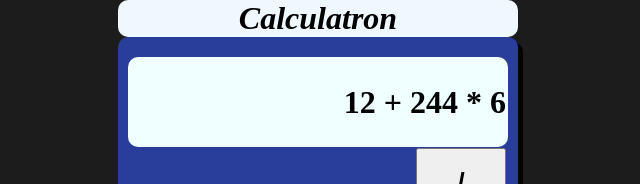
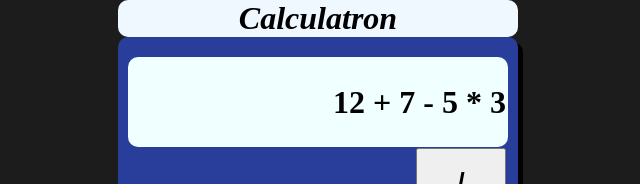
Before and after one commit to ZackD-Git/calculator, a website: page index.html in a window 1280 px wide. Shown: the top 184 px of the page, without its empty margins (322-962 px from the left). Drawn offline with Linux system fonts and the light colour scheme.

Commit message:
Change base text

```diff
--- a/index.html
+++ b/index.html
@@ -13,7 +13,7 @@
     <h1>Calculatron</h1>
     <div class="calculator_body">
         <div class="display_screen">
-            <p id="display_text">12 + 244 * 6</p>
+            <p id="display_text">12 + 7 - 5 * 3</p>
         </div>
         <div class="calculator_buttons">
 
```
